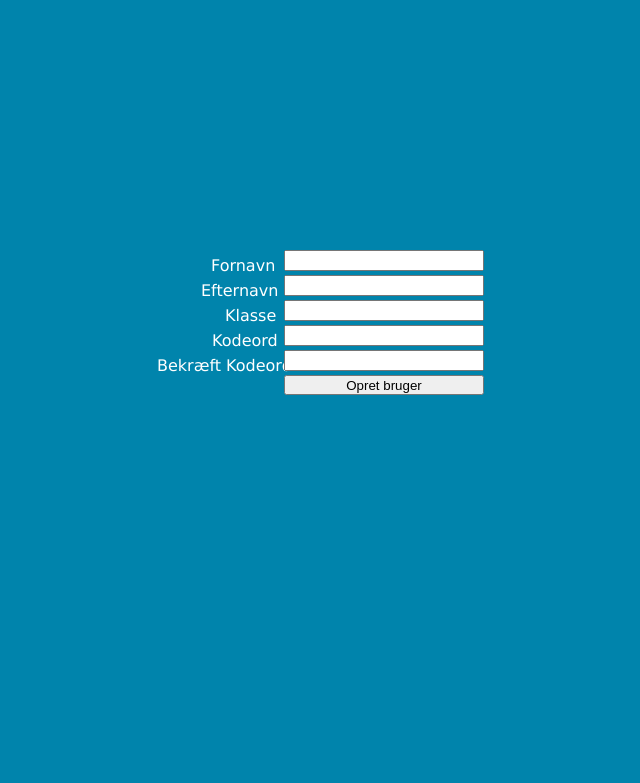
After one commit to flixhack/lokaleBookIT, a PHP site: page /signUp/signUpSite.php in a window 1280 px wide. The commit adds this page. Shown: the top 783 px of the page, without its empty margins (316-956 px from the left). Run offline with PHP 8.4, Linux system fonts and the light colour scheme; data that the repository does not hold is empty.

Commit message:
Opret og style

```diff
--- a/lokale/root/header.php
+++ b/lokale/root/header.php
@@ -13,5 +13,4 @@ $conn = mysqli_connect($servername, $username, $password, $database);
 if (!$conn) {
     die("Connection failed: " . mysqli_connect_error());
 }
-
 ?>
--- /dev/null
+++ b/lokale/root/signUp/signUpSite.php
@@ -0,0 +1,32 @@
+<?php
+include '../header.php';
+include '../stylesheet.php';
+?>
+
+<html lang="en" dir="ltr">
+  <head>
+  <title></title>
+  </head>
+  <body>
+    <!-- Creates all the labels for the register page -->
+    <p class="sansserif" style="position:absolute;TOP:240;left:527"> Fornavn</P>
+    <p class="sansserif" style="position:absolute;TOP:265;left:517"> Efternavn</P>
+    <p class="sansserif" style="position:absolute;TOP:290;left:541"> Klasse</P>
+    <p class="sansserif" style="position:absolute;TOP:315;left:528"> Kodeord</P>
+    <p class="sansserif" style="position:absolute;TOP:340;left:473"> Bekræft Kodeord</P>
+
+      </body>
+    <!-- Creates all the input fields for register page and tells the submit button to run 'CreateUserScript.php' -->
+    <form name="form" action="Opret.php" method="POST">
+      <input type="text" style="position:absolute;TOP:250px;left:600px;WIDTH:200" name="Navn" id="Navn"><br>
+      <input type="text" style="position:absolute;TOP:275px;left:600px;WIDTH:200" name="Efternavn" id="Efternavn"><br>
+      <input type="text" style="position:absolute;TOP:300px;left:600px;WIDTH:200" name="klasse" id="klasse"><br>
+      <input type="password" style="position:absolute;TOP:325px;left:600px;WIDTH:200" name="pw" id="pw"><br>
+      <input type="password" style="position:absolute;TOP:350px;left:600px;WIDTH:200 " name="cpw" id="cpw"><br>
+
+      <input type="submit" value="Opret bruger" style="position:absolute;TOP:375px;left:600px;WIDTH:200;HEIGHT:20">
+      </form>
+
+
+  </body>
+</html>
--- a/lokale/root/style2.css
+++ b/lokale/root/style2.css
@@ -1,6 +1,6 @@
 /*Style settings */
 body{
-  background-color: black;
+  background-color: #0084ac;
   color:White;
 }
 p.sansserif {
--- /dev/null
+++ b/lokale/root/stylesheet.php
@@ -0,0 +1,5 @@
+<html lang="en" dir="ltr">
+  <head>
+    <link href="/Programmering/style2.css" rel="stylesheet" type="text/css">
+  </head>
+</html>
```
Also changed, not shown: lokale/root/home.php (+6 -2 lines), lokale/root/signUp/Opret.php (added, +52 -0 lines).
